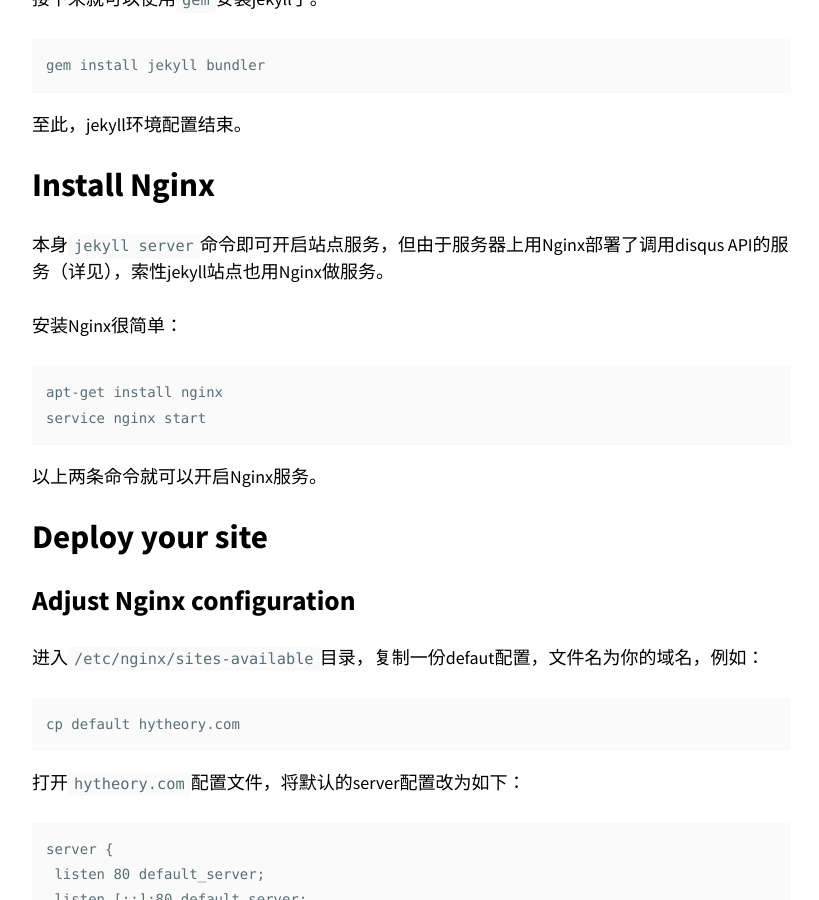
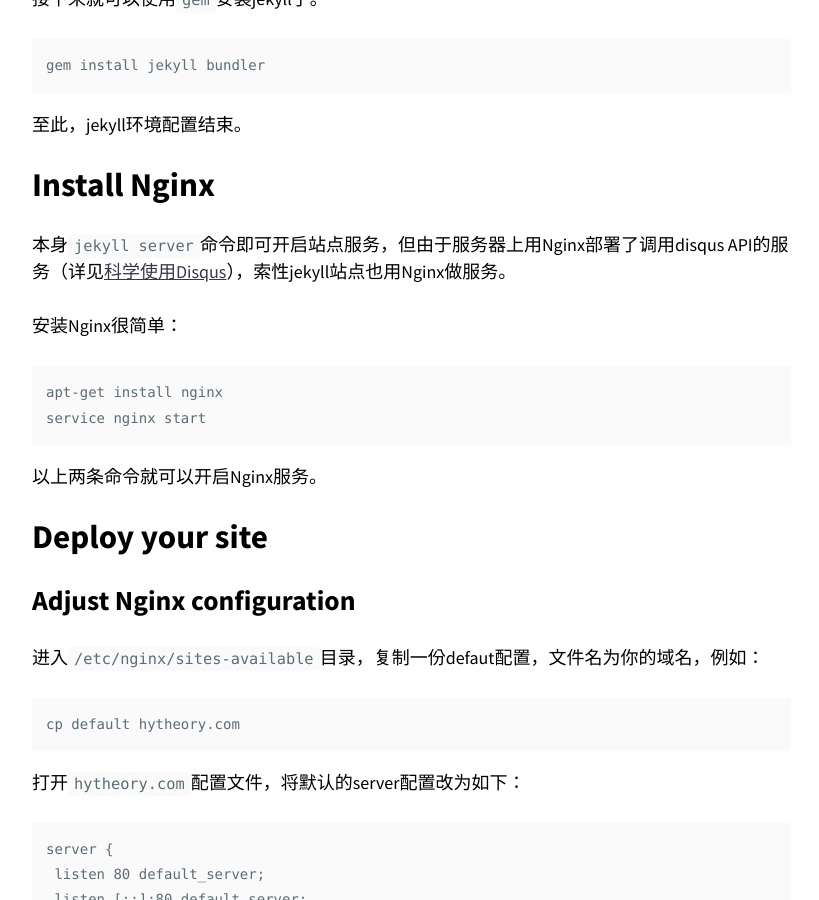
Before and after one commit to MartyPang/martypang.github.io, a Jekyll site: the page built from _posts/2019-06-17-migrate-your-jekyll-blog-to-vps.md, in a window 1280 px wide and 900 px high, scrolled down 3048 px. Shown: the whole window, without its empty margins (343-1162 px from the left). Built offline with Jekyll 4.4.1, drawn with Linux system fonts in a browser that asks for light colours; nearby versions of some CDN libraries; emoji names are drawn with the system emoji font; comment, search, counter and statistics services are not loaded.

Commit message:
fix url.

```diff
--- a/_posts/2019-06-17-migrate-your-jekyll-blog-to-vps.md
+++ b/_posts/2019-06-17-migrate-your-jekyll-blog-to-vps.md
@@ -115,7 +115,7 @@ gem install jekyll bundler
 
 # Install Nginx
 
-本身`jekyll server`命令即可开启站点服务，但由于服务器上用Nginx部署了调用disqus API的服务（详见[]()），索性jekyll站点也用Nginx做服务。
+本身`jekyll server`命令即可开启站点服务，但由于服务器上用Nginx部署了调用disqus API的服务（详见[科学使用Disqus](https://www.hytheory.com/tutorial/blog/using-disqus-api-and-vps-to-provide-comment-module-for-jekyll-blog/)），索性jekyll站点也用Nginx做服务。
 
 安装Nginx很简单：
 
```
